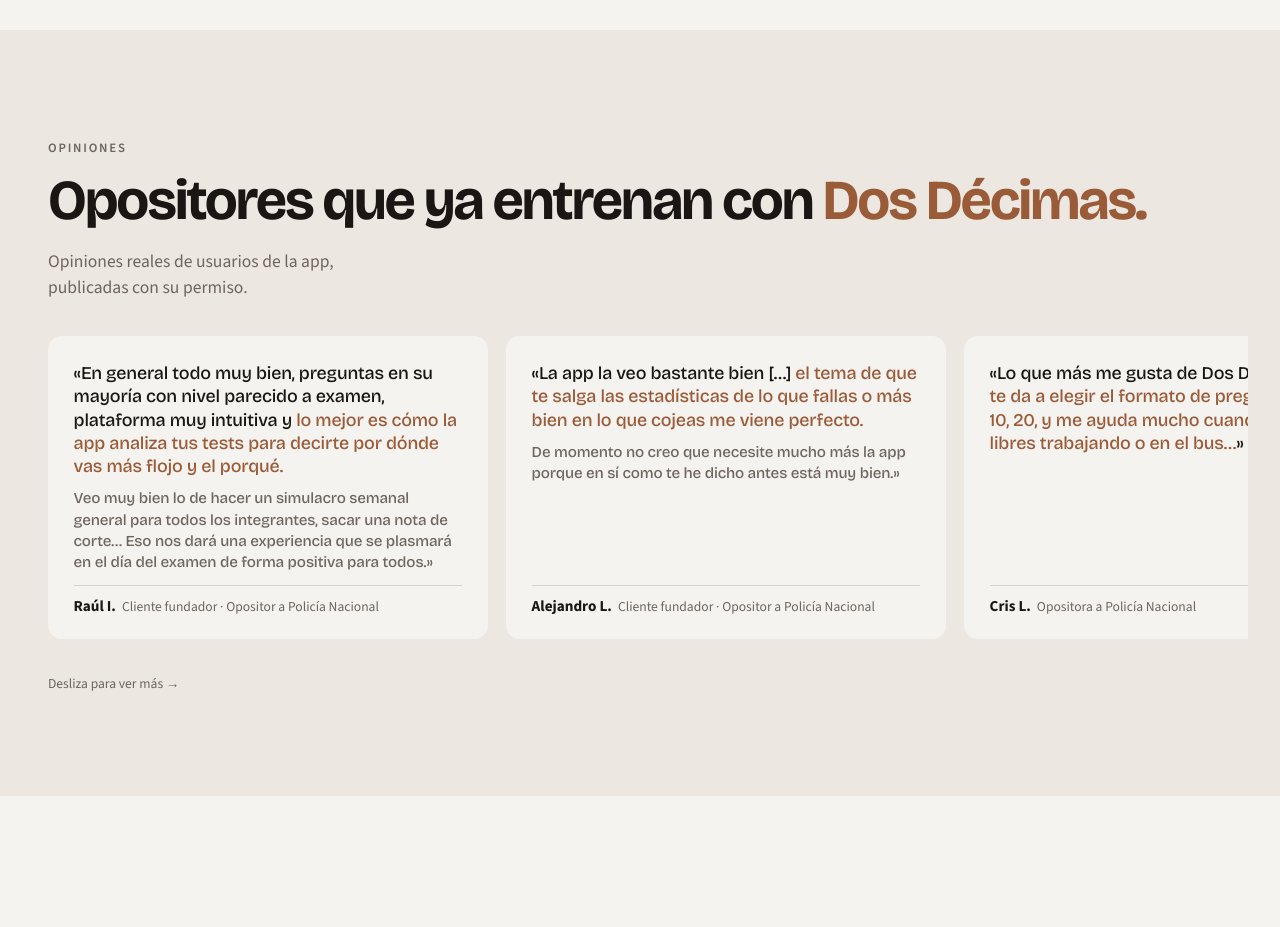
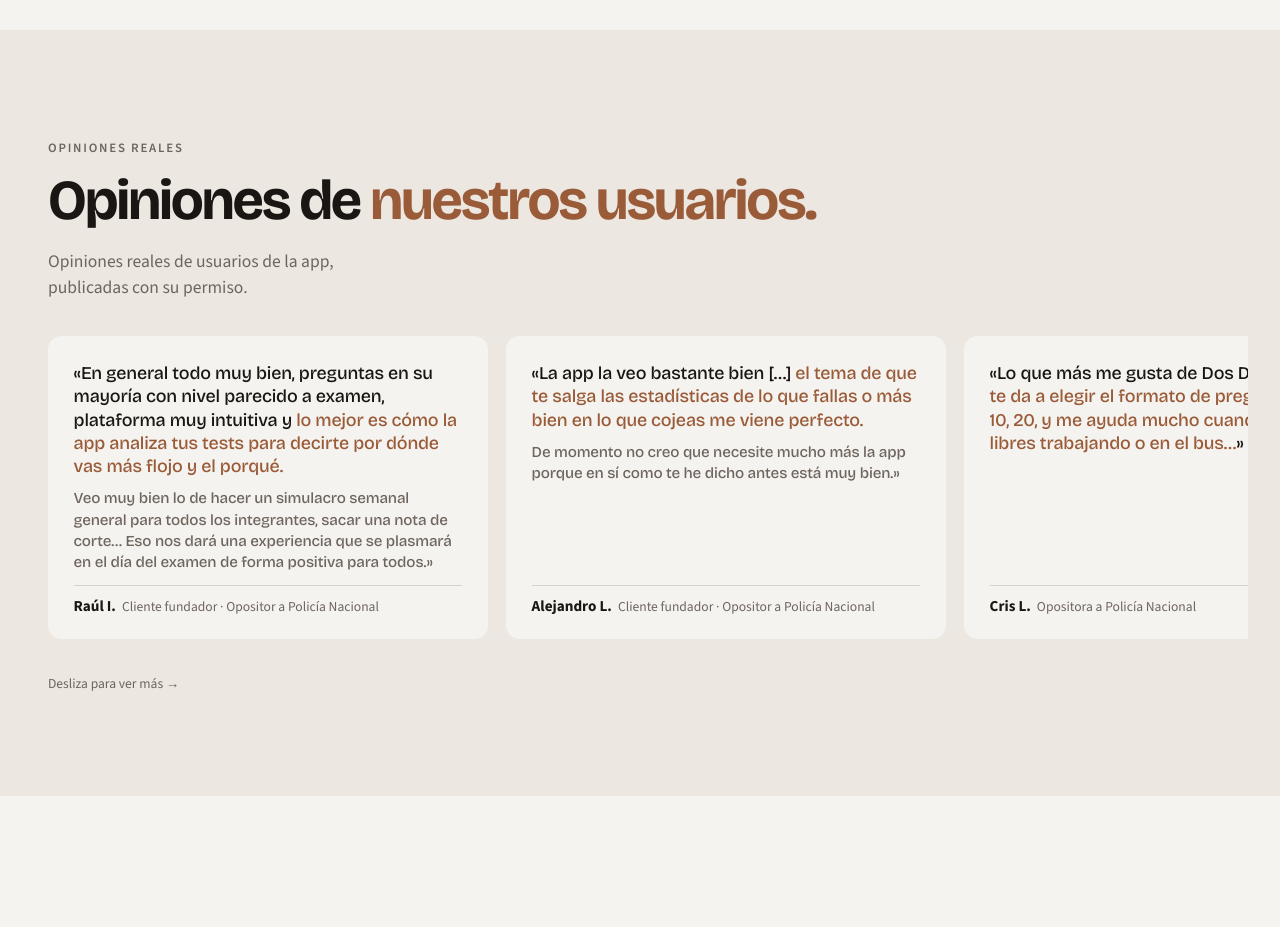
Before and after one commit to aleruizugr/ruvi-web, a plain HTML site: page dos-decimas/index.html in a window 1280 px wide. Shown: the part 4140-5067 px from the top of the page. Drawn offline with nearby package versions, Linux system fonts and the light colour scheme.

Commit message:
Dos Décimas (prueba): título de opiniones «Opiniones de nuestros usuarios.»
Co-Authored-By: Claude Opus 5.5 <noreply@anthropic.com>

```diff
--- a/dos-decimas/index.html
+++ b/dos-decimas/index.html
@@ -477,7 +477,7 @@ img{display:block;max-width:100%;height:auto}a{color:inherit}
 </div></section>
 
 <section class="v-opi" id="opiniones"><div class="in">
-  <div class="v-opi-cab rev"><span class="eti">Opiniones</span><h2 class="v-tit">Opositores que ya entrenan con <em>Dos Décimas.</em></h2><p class="v-sub">Opiniones reales de usuarios de la app, publicadas con su permiso.</p></div>
+  <div class="v-opi-cab rev"><span class="eti">Opiniones reales</span><h2 class="v-tit">Opiniones de <em>nuestros usuarios.</em></h2><p class="v-sub">Opiniones reales de usuarios de la app, publicadas con su permiso.</p></div>
   <ul class="v-opis rev"><li><figure><blockquote><p>«En general todo muy bien, preguntas en su mayoría con nivel parecido a examen, plataforma muy intuitiva y <em>lo mejor es cómo la app analiza tus tests para decirte por dónde vas más flojo y el porqué.</em></p><p>Veo muy bien lo de hacer un simulacro semanal general para todos los integrantes, sacar una nota de corte… Eso nos dará una experiencia que se plasmará en el día del examen de forma positiva para todos.»</p></blockquote><figcaption><b>Raúl I.</b><span>Cliente fundador · Opositor a Policía Nacional</span></figcaption></figure></li><li><figure><blockquote><p>«La app la veo bastante bien […] <em>el tema de que te salga las estadísticas de lo que fallas o más bien en lo que cojeas me viene perfecto.</em></p><p>De momento no creo que necesite mucho más la app porque en sí como te he dicho antes está muy bien.»</p></blockquote><figcaption><b>Alejandro L.</b><span>Cliente fundador · Opositor a Policía Nacional</span></figcaption></figure></li><li><figure><blockquote><p>«Lo que más me gusta de Dos Décimas es que <em>te da a elegir el formato de preguntas, ya sean 10, 20, y me ayuda mucho cuando tengo ratos libres trabajando o en el bus…</em>»</p></blockquote><figcaption><b>Cris L.</b><span>Opositora a Policía Nacional</span></figcaption></figure></li></ul>
   <div class="v-opi-nav"><span class="v-opi-desliza">Desliza para ver más →</span><button type="button" aria-label="Opinión anterior" onclick="this.closest('.in').querySelector('.v-opis').scrollBy({left:-460,behavior:'smooth'})">←</button><button type="button" aria-label="Opinión siguiente" onclick="this.closest('.in').querySelector('.v-opis').scrollBy({left:460,behavior:'smooth'})">→</button></div>
 </div></section>
```
